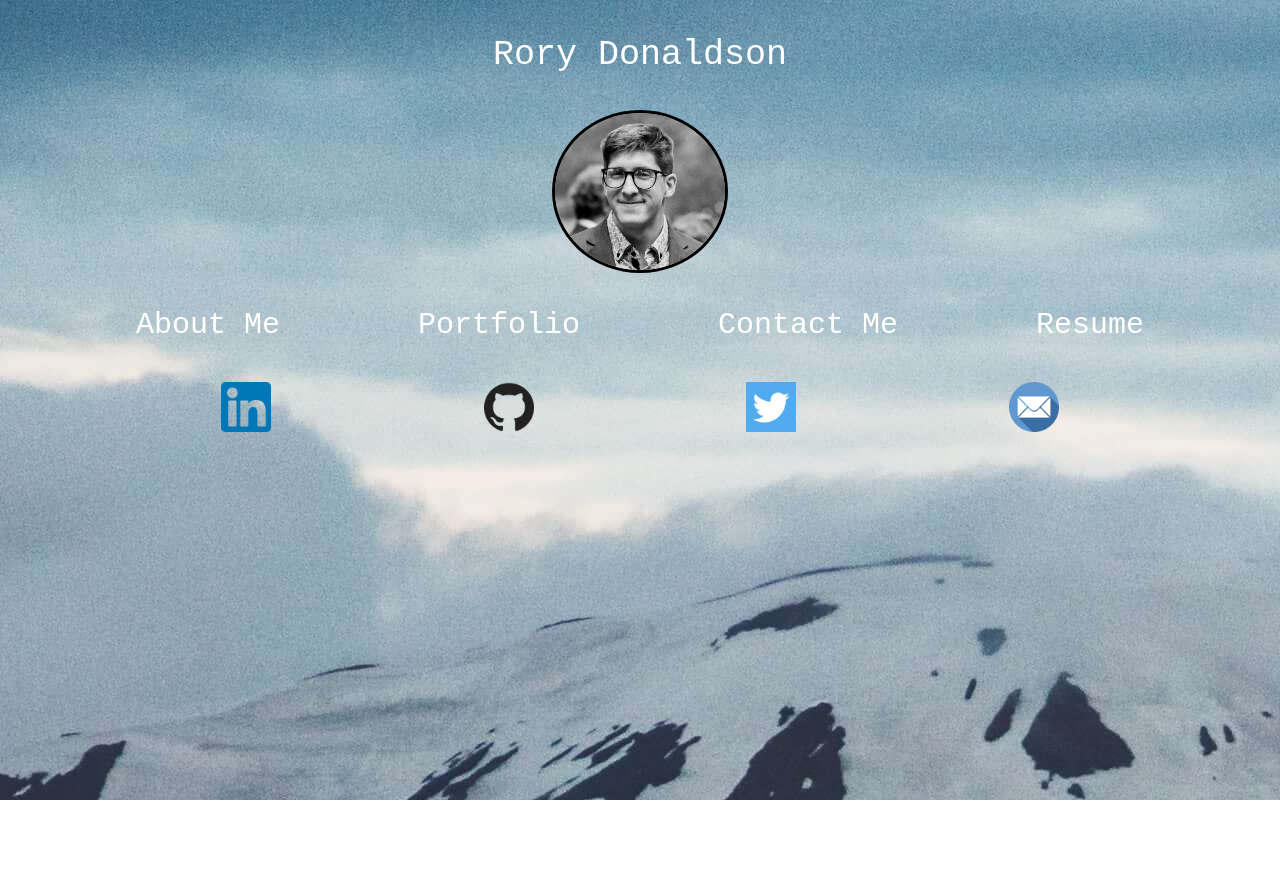
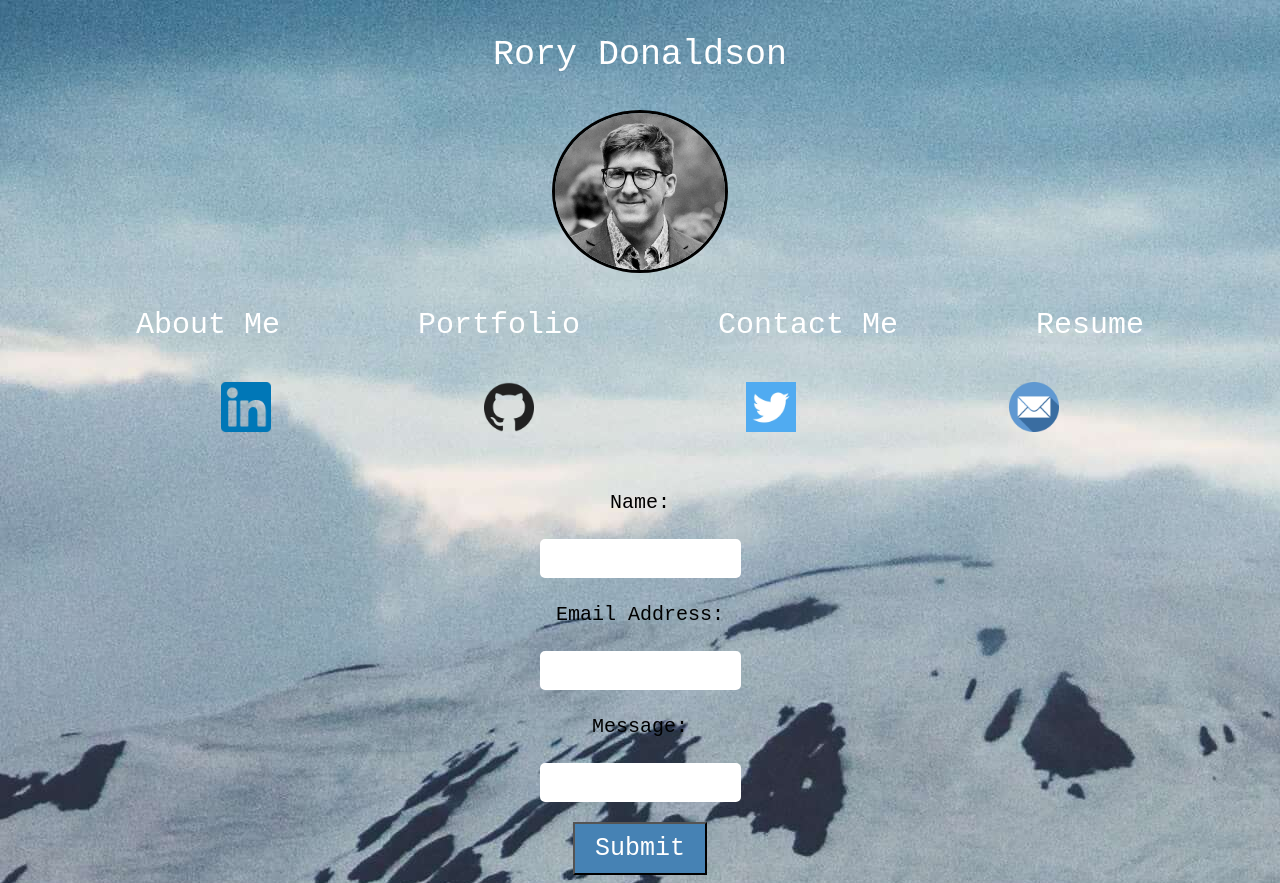
Before and after one commit to rorylkd/Portfolio_4.0, a React (Create React App) app in the folder portfolio_4.0/: page /contact in a window 1280 px wide. Before the commit the page ends 800 px from the top, so only its background shows below. Built offline with nearby package versions, Linux system fonts and the light colour scheme.

Commit message:
Added form in contact section with email vaidation and annoying messages

```diff
--- a/portfolio_4.0/package.json
+++ b/portfolio_4.0/package.json
@@ -8,6 +8,7 @@
     "@testing-library/user-event": "^12.8.3",
     "react": "^17.0.2",
     "react-dom": "^17.0.2",
+    "react-hook-form": "^7.12.2",
     "react-router-dom": "^5.2.0",
     "react-scripts": "4.0.3",
     "web-vitals": "^1.1.2"
--- a/portfolio_4.0/src/App.css
+++ b/portfolio_4.0/src/App.css
@@ -67,3 +67,38 @@ body {
     height: auto;
   }
 }
+
+.formTitle {
+  display: block;
+  text-align: center;
+ margin: 25px;
+ font-family: monospace;
+ font-size: 20px;
+}
+
+.formInput {
+  display: flex;
+  margin: auto;
+  border: 2px solid white;
+  padding: 10px;
+  border-radius: 5px;
+}
+
+.formError {
+  display:block;
+  text-align: center;
+  font-family: monospace;
+  font-size: 15px;
+}
+
+.submit {
+ display: flex;
+ margin: auto;
+ margin-top: 20px;
+ cursor: pointer;
+ background-color:steelblue;
+ color: white;
+ font-size: 25px;
+ padding: 10px 20px;
+ font-family: monospace;
+}
--- a/portfolio_4.0/src/components/Contact.js
+++ b/portfolio_4.0/src/components/Contact.js
@@ -1,16 +1,79 @@
-import React from 'react';
-import linkedInIcon from '../assets/linkedin_compressed.png';
-import twitterIcon from '../assets/twitter_compressed.jpg';
-import githubIcon from '../assets/github_compressed.png';
-import emailIcon from '../assets/email2_compressed.png';
+import React, { Fragment } from "react";
+import { useForm } from "react-hook-form";
+import linkedInIcon from "../assets/linkedin_compressed.png";
+import twitterIcon from "../assets/twitter_compressed.jpg";
+import githubIcon from "../assets/github_compressed.png";
+import emailIcon from "../assets/email2_compressed.png";
 
 export default function Contact() {
-    return(
-        <div class='allIcons'>
-             <a target="_blank" rel="noreferrer" href="https://www.linkedin.com/in/rory-donaldson-98ba9593/"><img src={linkedInIcon} alt="LinkedIn Icon" className="icon"></img></a>
-            <a target="_blank" rel="noreferrer" href="https://github.com/rorylkd"><img src={githubIcon} alt="Github Icon" className="icon"></img></a>
-            <a target="_blank" rel="noreferrer" href="https://twitter.com/RoryDonaldson19"><img src={twitterIcon} alt="Twitter Icon" className="icon"></img></a>
-            <a target="_blank" rel="noreferrer" href="mailto: rory.donaldson14@gmail.com"> <img src={emailIcon} alt="Email Icon" className="icon"></img></a>
-        </div>
-    )
+  const {
+    register,
+    handleSubmit,
+    formState: { errors },
+  } = useForm();
+  const onSubmit = (data) => console.log(data);
+
+  return (
+    <Fragment>
+      <div className="allIcons">
+        <a
+          target="_blank"
+          rel="noreferrer"
+          href="https://www.linkedin.com/in/rory-donaldson-98ba9593/"
+        >
+          <img src={linkedInIcon} alt="LinkedIn Icon" className="icon"></img>
+        </a>
+        <a target="_blank" rel="noreferrer" href="https://github.com/rorylkd">
+          <img src={githubIcon} alt="Github Icon" className="icon"></img>
+        </a>
+        <a
+          target="_blank"
+          rel="noreferrer"
+          href="https://twitter.com/RoryDonaldson19"
+        >
+          <img src={twitterIcon} alt="Twitter Icon" className="icon"></img>
+        </a>
+        <a
+          target="_blank"
+          rel="noreferrer"
+          href="mailto: rory.donaldson14@gmail.com"
+        >
+          {" "}
+          <img src={emailIcon} alt="Email Icon" className="icon"></img>
+        </a>
+      </div>
+
+      <form
+        onSubmit={handleSubmit((data) => {
+          console.log(data);
+          alert("Thank you!");
+        })}
+      >
+        <label className="formTitle" htmlFor="name">Name:</label>
+        <input className="formInput" {...register("name", { required: true })} id="name" />
+        {errors.name && <span className="formError"> Name is required </span>}
+
+        <label className="formTitle" htmlFor="email">Email Address:</label>
+        <input className="formInput"
+          {...register(
+            "email",
+            {
+              pattern: {
+                value: /\S+@\S+\.\S+/,
+              },
+              required: true
+            }
+          )}
+          id="email"
+        />
+        {errors.email && <span className="formError"> Valid email is required </span>}
+
+        <label className="formTitle" htmlFor="message">Message:</label>
+
+        <input className="formInput" {...register("message", { required: true })} id="message" />
+        {errors.message && <span className="formError"> Message is required </span>}
+        <input className="submit" type="submit" value="Submit" />
+      </form>
+    </Fragment>
+  );
 }
```
Also changed, not shown: 1 other file (tests, documents, lock files or other folders).
